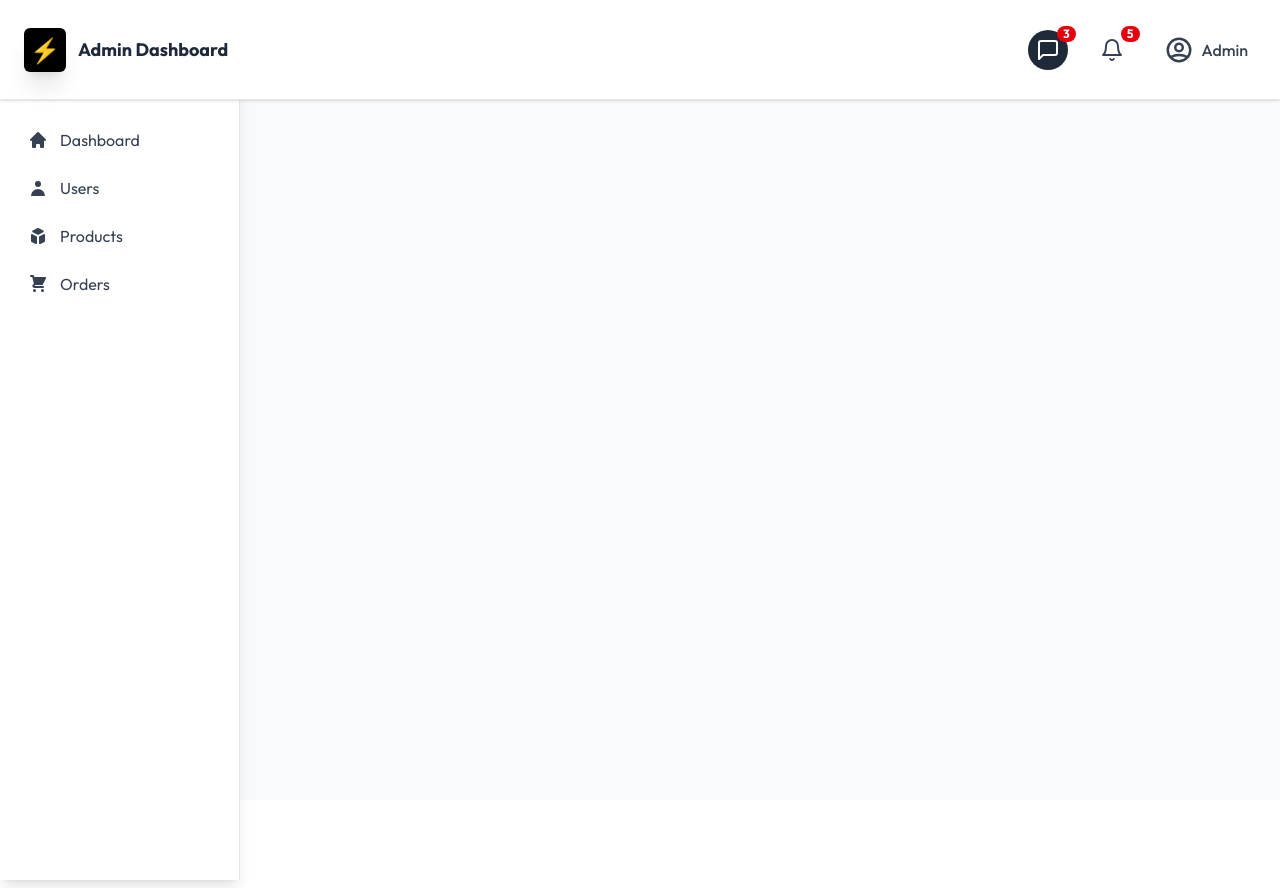
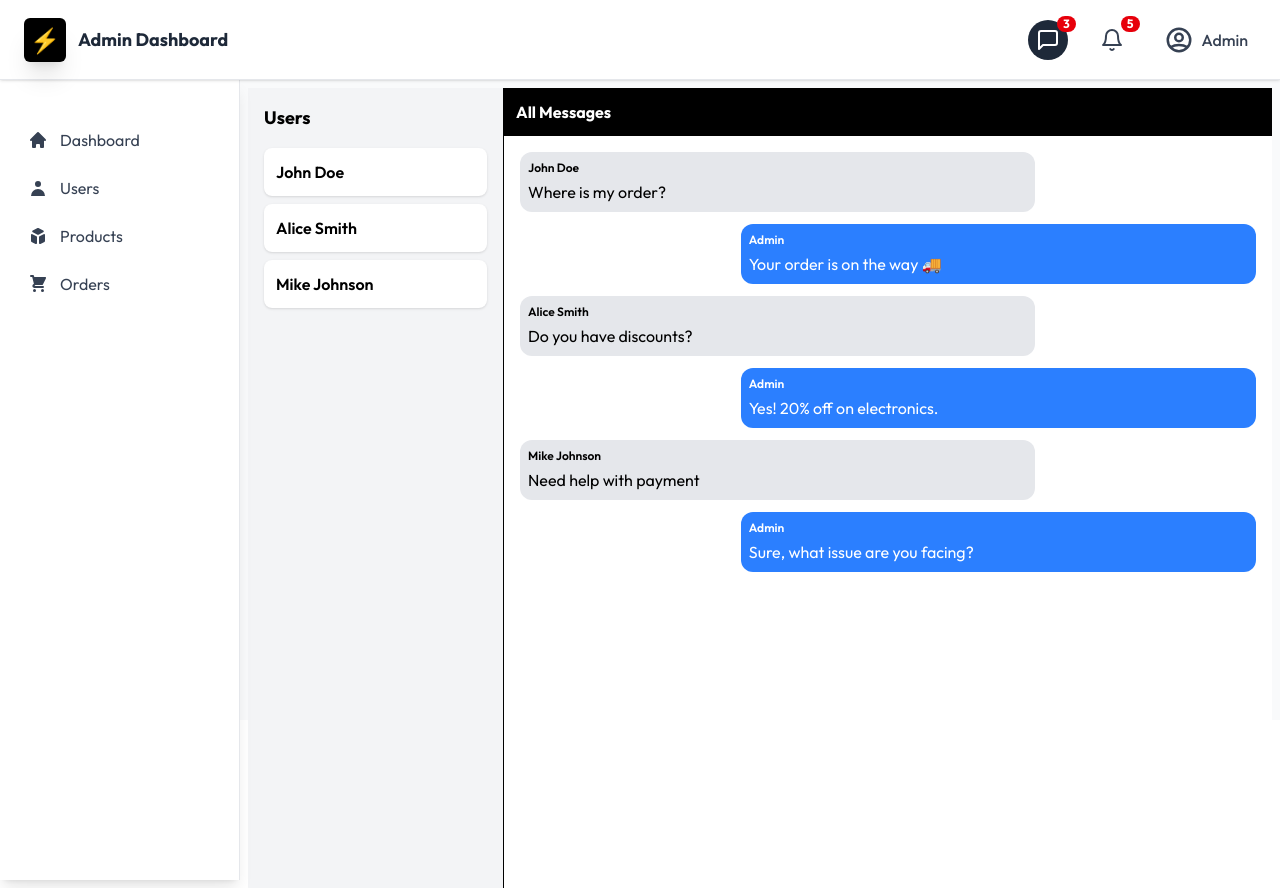
Before and after one commit to AbhinavKV369/E-Commerse-MERN, a React (Vite) app in the folder client/: page /admin/chats in a window 1280 px wide. Before the commit the page ends 800 px from the top, so only its background shows below. Built offline with nearby package versions, Linux system fonts and the light colour scheme; a web font is replaced by a local one.

Commit message:
Changed Layout styling

```diff
--- a/client/src/components/Admin/AdminNavbar.jsx
+++ b/client/src/components/Admin/AdminNavbar.jsx
@@ -5,7 +5,7 @@ import { Link, NavLink } from "react-router-dom";
 
 const AdminNavbar = () => {
   return (
-    <header className="fixed top-0 z-50 h-25 w-full bg-white shadow flex items-center justify-between px-6 border-b border-gray-200">
+    <header className="fixed top-0 z-50 h-20 w-full bg-white shadow flex items-center justify-between px-6 border-b border-gray-200">
       {/* Left Logo/Title */}
       <Link to="/admin">
         <div className="flex items-center gap-3">
--- a/client/src/components/Admin/Dashboard.jsx
+++ b/client/src/components/Admin/Dashboard.jsx
@@ -4,7 +4,7 @@ import { HiShoppingCart, HiUser, HiCube, HiCurrencyDollar, HiPresentationChartLi
 
 const Dashboard = () => {
   return (
-    <div className="p-6 space-y-6 mt-20">
+    <div className="p-6 space-y-6">
       {/* Top Reports */}
       <div className="grid grid-cols-1 md:grid-cols-2 lg:grid-cols-4 gap-6">
         <div className="bg-white p-6 rounded-xl shadow hover:shadow-md transition">
--- a/client/src/components/Admin/UserChats.jsx
+++ b/client/src/components/Admin/UserChats.jsx
@@ -1,9 +1,100 @@
-import React from 'react'
+import React, { useState } from "react";
 
-const UserChats = () => {
+const AdminChats = () => {
+  const [users] = useState([
+    { id: 1, name: "John Doe" },
+    { id: 2, name: "Alice Smith" },
+    { id: 3, name: "Mike Johnson" },
+  ]);
+
+  const [messages, setMessages] = useState([
+    { userId: 1, sender: "user", text: "Where is my order?" },
+    { userId: 1, sender: "admin", text: "Your order is on the way 🚚" },
+    { userId: 2, sender: "user", text: "Do you have discounts?" },
+    { userId: 2, sender: "admin", text: "Yes! 20% off on electronics." },
+    { userId: 3, sender: "user", text: "Need help with payment" },
+    { userId: 3, sender: "admin", text: "Sure, what issue are you facing?" },
+  ]);
+
+  const [input, setInput] = useState("");
+  const [activeUser, setActiveUser] = useState(null);
+
+  // Send message
+  const handleSend = () => {
+    if (!input.trim() || !activeUser) return;
+    setMessages([
+      ...messages,
+      { userId: activeUser.id, sender: "admin", text: input },
+    ]);
+    setInput("");
+  };
+
   return (
-    <div>UserChats</div>
-  )
-}
+    <div className="flex h-screen">
+      {/* Users Sidebar */}
+      <div className="w-1/4 bg-gray-100 border-r p-4">
+        <h2 className="text-lg font-bold mb-4">Users</h2>
+        {users.map((user) => (
+          <div
+            key={user.id}
+            onClick={() => setActiveUser(user)}
+            className={`p-3 mb-2 rounded-lg cursor-pointer shadow-sm ${
+              activeUser?.id === user.id ? "bg-black text-white" : "bg-white"
+            }`}>
+            <p className="font-semibold">{user.name}</p>
+          </div>
+        ))}
+      </div>
 
-export default UserChats
+      {/* All Messages Area */}
+      <div className="w-3/4 flex flex-col bg-white">
+        <div className="bg-black text-white p-3 font-bold">
+          {activeUser ? `Chat with ${activeUser.name}` : "All Messages"}
+        </div>
+
+        <div className="flex-1 p-4 overflow-y-auto space-y-3">
+          {messages
+            .filter((msg) => (activeUser ? msg.userId === activeUser.id : true))
+            .map((msg, index) => {
+              const user = users.find((u) => u.id === msg.userId);
+              return (
+                <div
+                  key={index}
+                  className={`p-2 rounded-xl max-w-[70%] ${
+                    msg.sender === "admin"
+                      ? "bg-blue-500 text-white ml-auto"
+                      : "bg-gray-200 text-black mr-auto"
+                  }`}>
+                  <span className="block text-xs font-semibold mb-1">
+                    {msg.sender === "admin" ? "Admin" : user?.name}
+                  </span>
+                  {msg.text}
+                </div>
+              );
+            })}
+        </div>
+
+        {/* Input */}
+        {activeUser && (
+          <div className="flex p-3 border-t">
+            <input
+              type="text"
+              value={input}
+              onChange={(e) => setInput(e.target.value)}
+              onKeyDown={(e) => e.key === "Enter" && handleSend()}
+              placeholder="Type a reply..."
+              className="flex-1 p-2 border rounded-lg outline-none"
+            />
+            <button
+              onClick={handleSend}
+              className="ml-2 bg-black text-white px-4 py-2 rounded-lg">
+              Send
+            </button>
+          </div>
+        )}
+      </div>
+    </div>
+  );
+};
+
+export default AdminChats;
--- a/client/src/components/Admin/UserOrders.jsx
+++ b/client/src/components/Admin/UserOrders.jsx
@@ -72,7 +72,7 @@ const AdminOrdersCards = () => {
   };
 
   return (
-    <div className="p-6 bg-gray-50 min-h-screen pt-20">
+    <div className="p-6 bg-gray-50 min-h-screen">
       {/* 👆 pt-20 instead of mt-20 */}
       <h1 className="text-3xl font-bold mb-6 text-gray-900">User Orders</h1>
 
--- a/client/src/components/Layout/AdminLayout.jsx
+++ b/client/src/components/Layout/AdminLayout.jsx
@@ -5,14 +5,15 @@ import { Outlet } from "react-router-dom";
 
 const AdminLayout = () => {
   return (
-    <div className="h-screen w-full flex flex-col">
+    <div className="h-screen w-full ">
       {/* Top Navbar */}
       <AdminNavbar />
+
       <div className="flex flex-1">
         {/* Sidebar */}
         <AdminDrawer />
-        {/* Main Content */}
-        <main className="flex-1 p-4 bg-gray-50 overflow-y-auto ml-60">
+
+        <main className="flex-1 mt-20 h-[80vh] p-2 bg-gray-50 ml-60 ">
           <Outlet />
         </main>
       </div>
```
